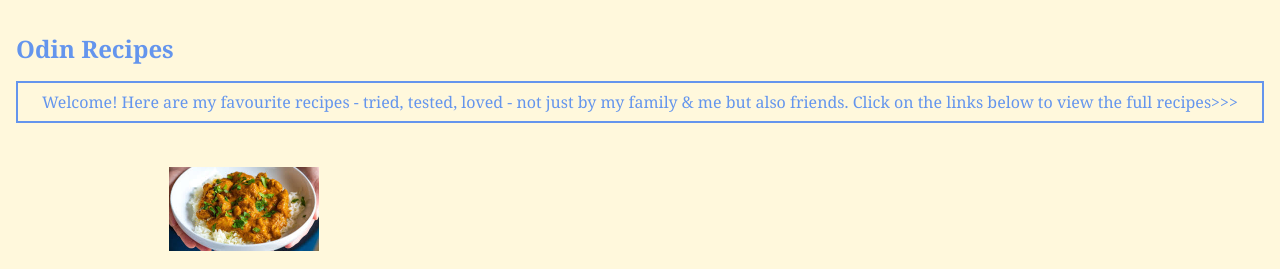
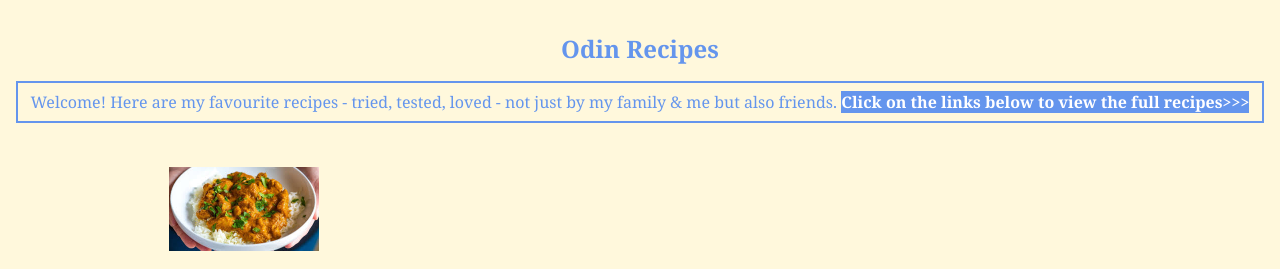
Before and after one commit to CarmenZak/odin-recipes, a plain HTML site: page index.html in a window 1280 px wide. Shown: the top 269 px of the page. Drawn offline with Linux system fonts and the light colour scheme.

Commit message:
Add H1 format and span element
Centre aligned the H1 element; added a span element to the intro <p> to emphasise the Click on the links... message

```diff
--- a/styles.css
+++ b/styles.css
@@ -1,17 +1,21 @@
 * body{background-color: cornsilk;
-color: cornflowerblue;
-font-family: Georgia, 'Times New Roman', Times, serif;
-padding: 8px;
+    color: cornflowerblue;
+    font-family: Georgia, 'Times New Roman', Times, serif;
+    padding: 8px;
 }
+
 h1{
     font-size: 24px;
+    text-align: center;
 }
+
 .intro{
 margin-bottom: 20px;
 text-align: center;
 border: 2px solid cornflowerblue;
 padding: 8px;
 }
+
 .recipes{
     width: fit-content;
     font-size: 16px;
@@ -23,3 +27,9 @@ li{
     background-color: rgb(245, 187, 167);
 
 }
+
+span{
+    background-color: cornflowerblue;
+    color: white;
+    font-weight: bold;
+}
```
